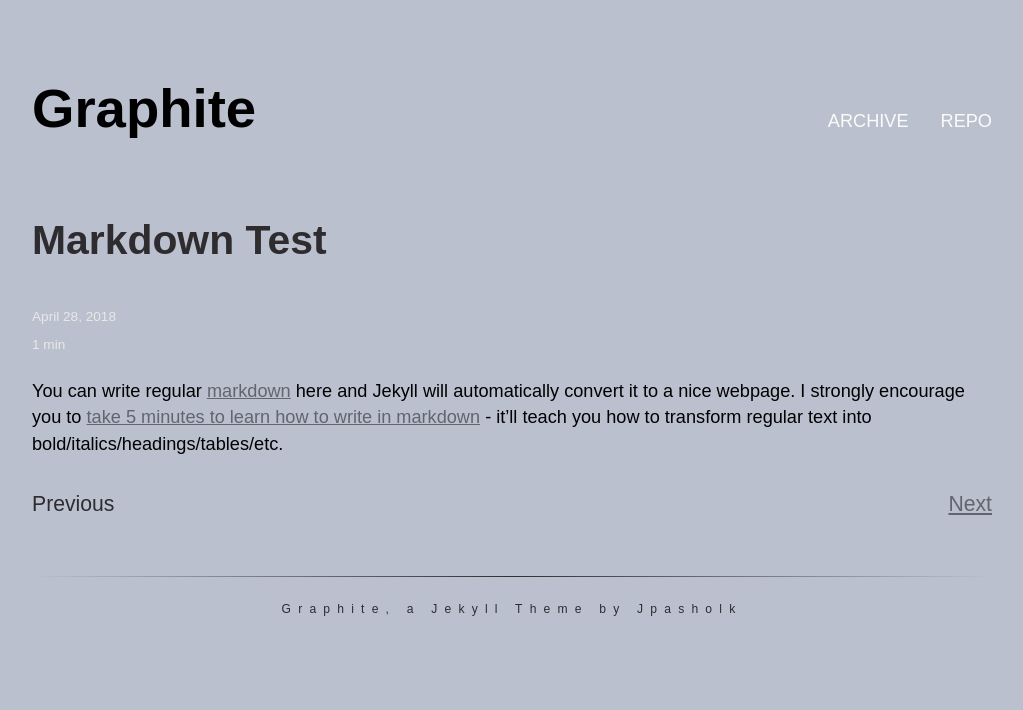
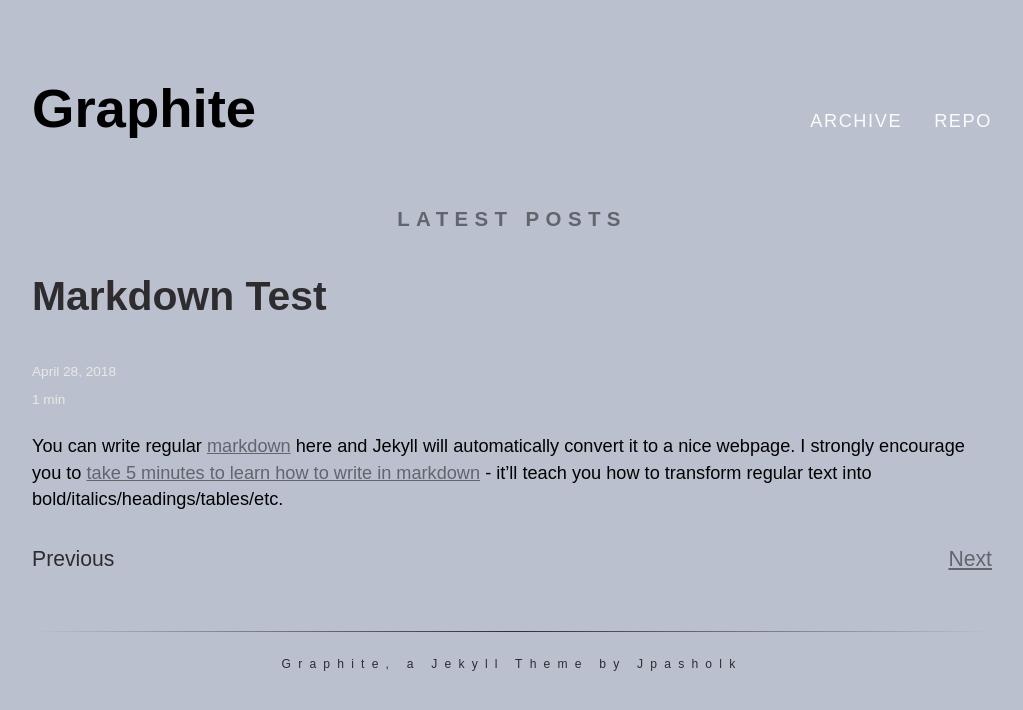
Before and after one commit to jpasholk/graphite, a Jekyll site: the page built from index.html, in a window 1280 px wide. Shown: the top 710 px of the page, without its empty margins (128-1151 px from the left). Built offline with Jekyll 4.4.1, drawn with Linux system fonts in a browser that asks for light colours; some web fonts are replaced; the list of posts is cut into pages by our own code.

Commit message:
Layout tweaks and visual changes

```diff
--- a/_sass/header.scss
+++ b/_sass/header.scss
@@ -34,6 +34,7 @@
     li {
       list-style: none;
       text-transform: uppercase;
+      letter-spacing: .1rem;
       margin: 0 0 0 2rem;
       @media screen and (max-width: 768px) {
         margin: .5rem 0 0 1rem;
--- a/_sass/skin.scss
+++ b/_sass/skin.scss
@@ -1,3 +1,7 @@
+.dk-grey-text {
+  color: $dk-grey;
+}
+
 body {
   background-color: $grey;
   h2.title, h2 a {
--- a/_sass/typography.scss
+++ b/_sass/typography.scss
@@ -105,3 +105,9 @@
 footer p {
   font-size: .8rem;
 }
+
+#latest-posts {
+  text-transform: uppercase;
+  letter-spacing: .4rem;
+  text-align: center;
+}
--- a/index.html
+++ b/index.html
@@ -2,6 +2,8 @@
 layout: default
 ---
 <!-- This loops through the paginated posts -->
+
+<h4 id="latest-posts" class="dk-grey-text">Latest Posts</h4>
 {% for post in paginator.posts %}
   <h2 class="title"><a href="{{ post.url | relative_url }}">{{ post.title }}</a></h2>
   <p class="author">
```
